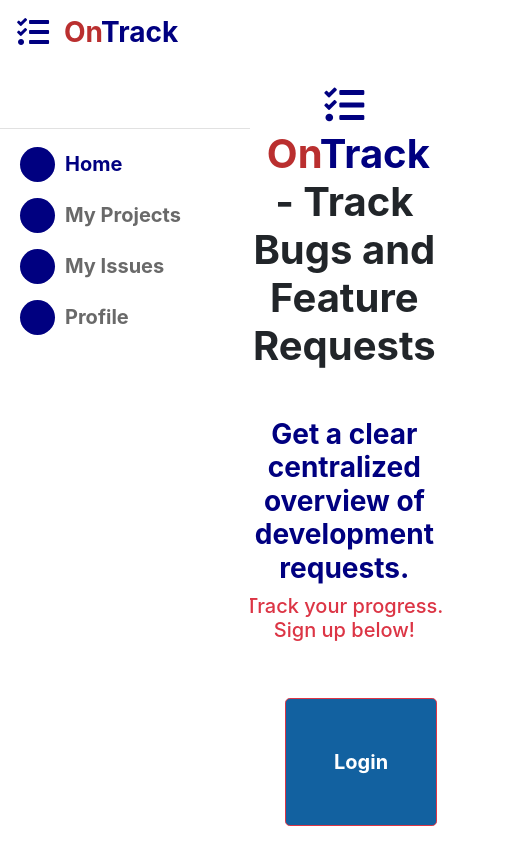
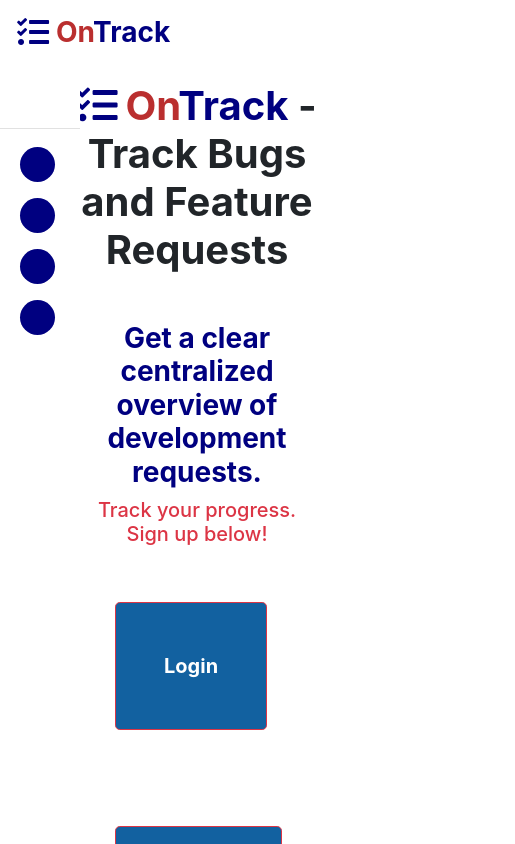
Before and after one commit to shayan-jaleel/issue-tracker-client-react, a React (Create React App) app: page / in a window 390 px wide. Shown: the top 844 px of the page, 515 px wide, since content can reach past the window. Built offline with nearby package versions, Linux system fonts and the light colour scheme; no server answers; some icons are missing; what react-toast-notifications would draw is missing.

Commit message:
Auto-minimize sidebar for smaller screen sizes.

```diff
--- a/package.json
+++ b/package.json
@@ -16,6 +16,7 @@
     "react-modal": "^3.13.1",
     "react-pro-sidebar": "^0.6.0",
     "react-redux": "^7.2.3",
+    "react-responsive": "^8.2.0",
     "react-router-dom": "^5.2.0",
     "react-scripts": "4.0.3",
     "react-toast-notifications": "^2.4.4",
--- a/src/components/navbar/navbar.js
+++ b/src/components/navbar/navbar.js
@@ -2,15 +2,8 @@ const Navbar = () =>
     <div className="m-3">
         <div className="row">
             <i className="fas on-track-logo-primary fa-tasks fa-2x ml-3"/>
-            <h3 className="col-4 font-weight-bold" style={{color: "#ba2f2f"}}>On
+            <h3 className="col-4 font-weight-bold ml-n2" style={{color: "#ba2f2f"}}>On
                 <span className="on-track-logo-primary font-weight-bold">Track</span></h3>
-            {/*<h3 className="col-8"> <div className="float-right col-3 mr-2">Issue Tracker</div>*/}
-                {/*<div className="float-right mr-5"></div>*/}
-                {/*<div className="float-right mr-5">*/}
-                {/*    Search*/}
-                {/*    <input className="ml-3" type="text"/>*/}
-                {/*</div>*/}
-            {/*</h3>*/}
         </div>
     </div>
 
--- a/src/components/sidebar/sidebar.js
+++ b/src/components/sidebar/sidebar.js
@@ -19,13 +19,15 @@ import {
     SET_SIDEBAR_ACTIVE_MY_PROFILE,
     SET_SIDEBAR_ACTIVE_MY_PROJECTS
 } from "../../reducers/sidebar-reducer";
+import {useMediaQuery} from 'react-responsive';
 
 const Sidebar = ({sidebarActive, userLoggedIn}) => {
     const [collapsed, setCollapsed] = useState(false);
+    const isMobile = useMediaQuery({ query: `(max-width: 760px)` });
 
     return (
             <aside style={{zIndex: 10}}>
-                <ProSidebar collapsed={collapsed} width="250px" className="custom-sidebar">
+                <ProSidebar collapsed={isMobile? true: collapsed} width="250px" className="custom-sidebar">
                     <SidebarHeader>
                          <div className="m-2 ml-4 custom-button" onClick={() => setCollapsed(!collapsed)}>
                              {collapsed && <IoChevronForwardCircleSharp size="2em"/>}
```
Also changed, not shown: 1 other file (tests, documents, lock files or other folders).
